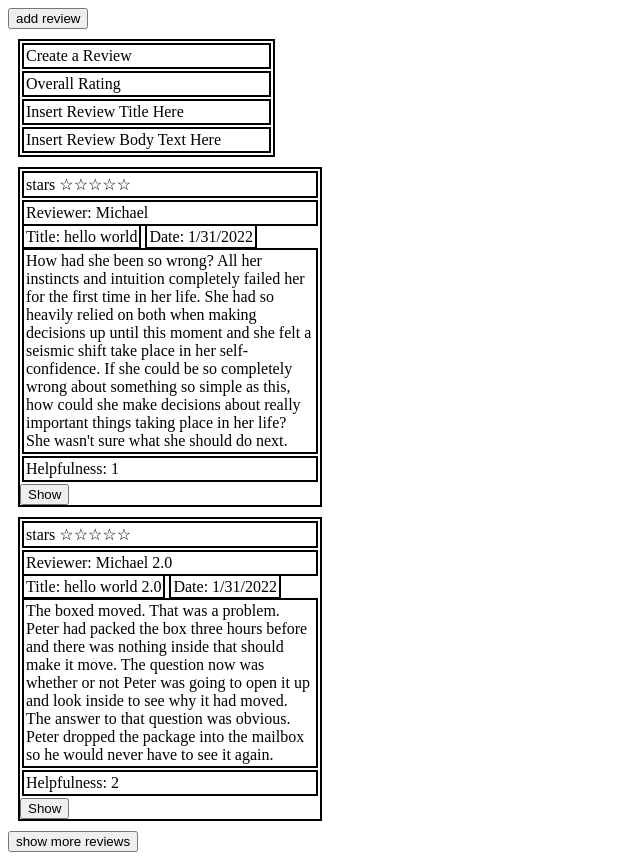
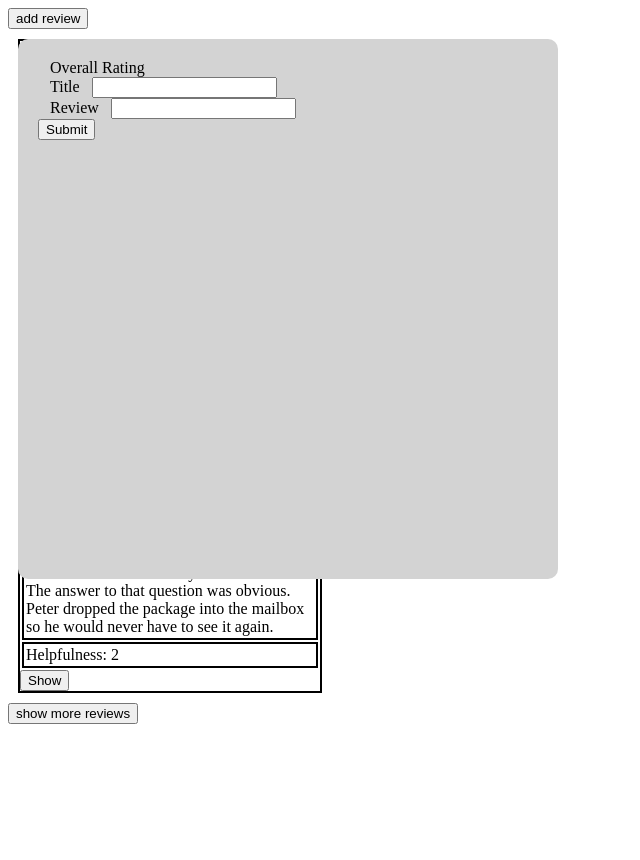
Before and after one commit to brettqlynk/FunHorseToyBoutique, a React app: page /product/1 in a window 1280 px wide. Both pictures are taken after a click on the button "add review". Shown: the whole page, without its empty margins (0-640 px from the left). After the commit the page ends 800 px from the top, so only its background shows below. Built offline with nearby package versions, Linux system fonts and the light colour scheme; the HTML template or start-up script is replaced by a standard one.

Commit message:
feat: add review pop up modal working

```diff
--- a/client/src/component/Reviews/ReviewForm.jsx
+++ b/client/src/component/Reviews/ReviewForm.jsx
@@ -3,17 +3,44 @@ import ReactDOM from 'react-dom';
 import styles from './ReviewForm.styles.css';
 const ReviewForm = () => {
   const [reviewForm, setReviewForm] = useState(false);
+  const [reviewTitle, setReviewTitle] = useState('');
+  const [reviewBody, setReviewBody] = useState('');
+  const [reviewStars, setReviewStars] = useState(0);
+
+  const handleReviewTitle = (e) => setReviewTitle(e.target.value);
+  const handleReviewBody = (e) => setReviewBody(e.target.value);
+  const handleSubmit = (e) => {
+    e.preventDefault();
+    alert('submit function working');
+  };
+
   return (
     <div>
       <button onClick={() => setReviewForm(!reviewForm)}>add review</button>
       {reviewForm === true && (
         <div className={styles.reviewForm}>
-          <div className={styles.title}>Create a Review</div>
-          <div className={styles.reviewFormRatings}>Overall Rating</div>
-          <div className={styles.reviewFormTitle}>Insert Review Title Here</div>
-          <div className={styles.reviewFormBody}>
-            Insert Review Body Text Here
-          </div>
+          <form onSubmit={handleSubmit}>
+            <div>
+              <span className={styles.reviewFormRatings}>Overall Rating</span>
+            </div>
+            <div>
+              <label className={styles.reviewFormTitle}>Title</label>
+              <input
+                input='text'
+                value={reviewTitle}
+                onChange={handleReviewTitle}
+              ></input>
+            </div>
+            <div>
+              <label className={styles.reviewFormBody}>Review</label>
+              <input
+                input='text'
+                value={reviewBody}
+                onChange={handleReviewBody}
+              ></input>
+            </div>
+            <input type='submit' value='Submit' />
+          </form>
         </div>
       )}
     </div>
--- a/client/src/component/Reviews/ReviewForm.styles.css
+++ b/client/src/component/Reviews/ReviewForm.styles.css
@@ -1,42 +1,40 @@
 .reviewForm {
-  border: 2px solid black;
-  height: auto;
-  width: 20%;
+  border-radius: 10px;
+  height: 500px;
+  width: 500px;
+  padding: 20px;
+  margin: 10px;
+  position: absolute;
+  z-index: 10;
+  background-color: lightgray;
+}
+
+.title {
+  padding: 2px;
   margin: 10px;
 }
 
-.title {
-  border: 2px solid black;
+.reviewFormTitle {
   padding: 2px;
-  margin: 2px;
-}
-
-.reviewFormTitle {
-  border: 2px solid black;
-  padding: 2px;
-  margin: 2px;
+  margin: 10px;
 }
 
 .reviewFormBody {
-  border: 2px solid black;
-  margin: 2px;
+  margin: 10px;
   padding: 2px;
 }
 
 .reviewFormTitle {
-  border: 2px solid black;
-  margin: 2px;
+  margin: 10px;
   padding: 2px;
 }
 
 .reviewFormRatings {
-  border: 2px solid black;
-  margin: 2px;
+  margin: 10px;
   padding: 2px;
 }
 
 .reviewFormHelpful {
-  border: 2px solid black;
-  margin: 2px;
+  margin: 10px;
   padding: 2px;
 }
--- a/client/src/component/Reviews/Reviews.jsx
+++ b/client/src/component/Reviews/Reviews.jsx
@@ -23,12 +23,11 @@ const Reviews = () => {
   return (
     <div>
       <ReviewForm />
-      {reviewSubData !== null &&
-        reviewSubData.map((review) => (
-          <span>
-            <IndividualReview review={review} />
-          </span>
-        ))}
+      <div className={styles.reviewSection}>
+        {reviewSubData !== null &&
+          reviewSubData.map((review) => <IndividualReview review={review} />)}
+      </div>
+
       <button onClick={() => setReviewCount(reviewCount + 2)}>
         show more reviews
       </button>
--- a/client/src/component/Reviews/Reviews.styles.css
+++ b/client/src/component/Reviews/Reviews.styles.css
@@ -3,6 +3,10 @@
   height: auto;
   width: 20%;
   margin: 10px;
+}
+
+.reviewSection {
+  z-index: 1;
 }
 
 .reviewTitle {
```
